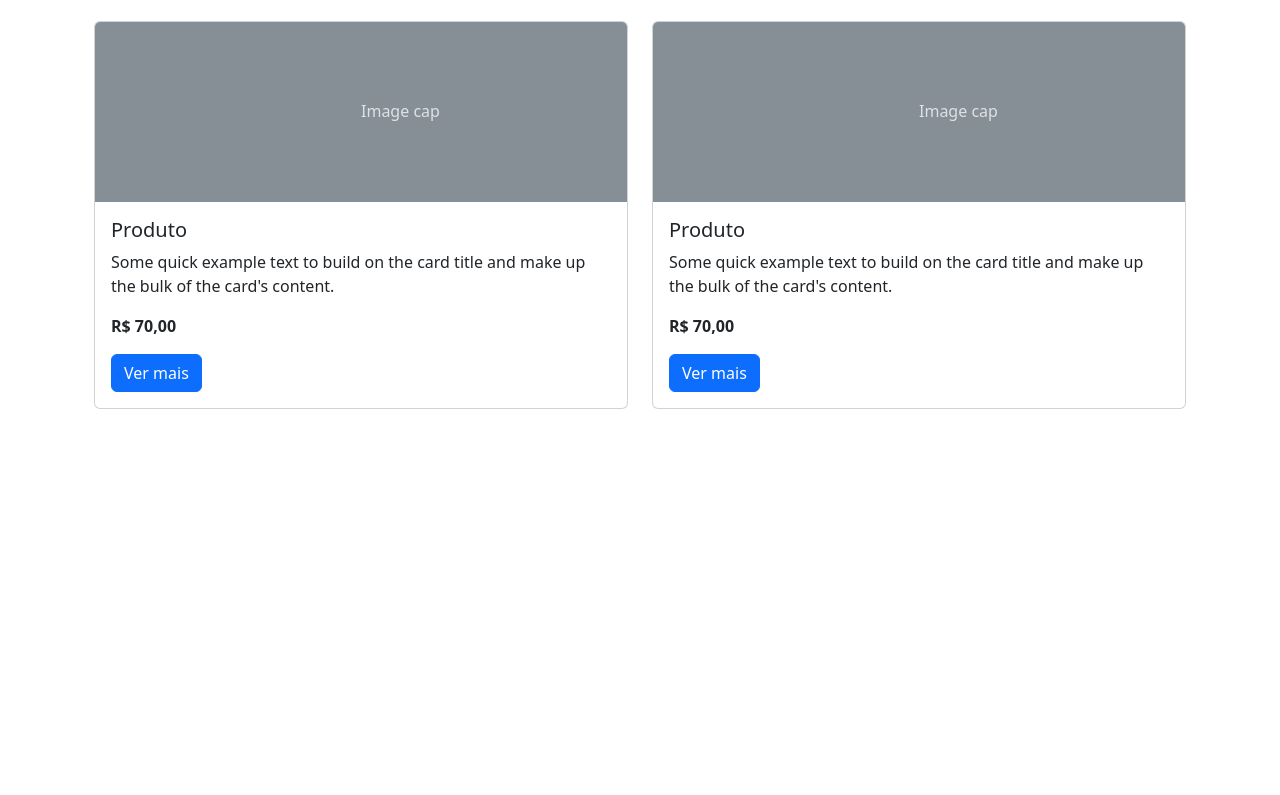
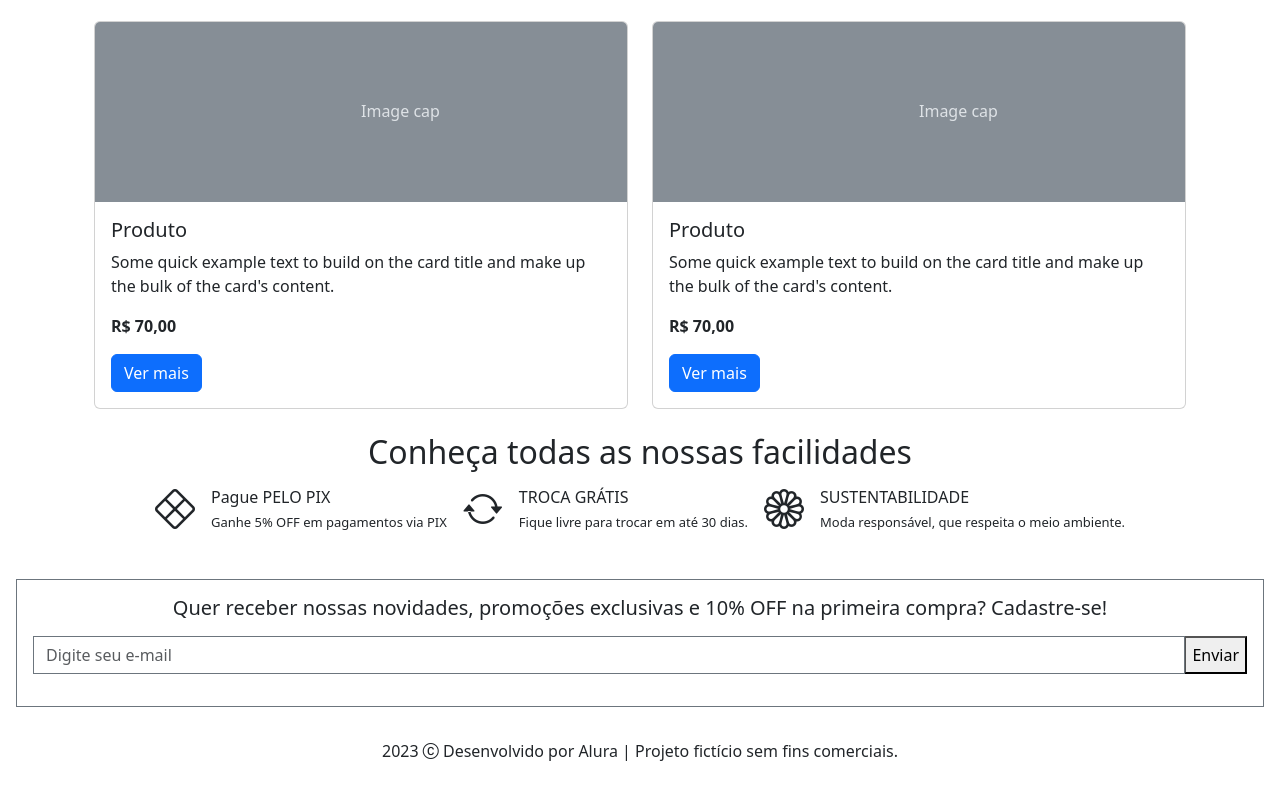
Before and after one commit to kleberaluizio/Bootstrap, a plain HTML site: page Meteora/index.html in a window 1280 px wide. Shown: the part 1886-2681 px from the top of the page. Before the commit the page ends 2319 px from the top, so only its background shows below. Drawn offline with nearby package versions, Linux system fonts and the light colour scheme.

Commit message:
Wireframe completo!

```diff
--- /dev/null
+++ b/Meteora/estilos.css
@@ -0,0 +1,3 @@
+.texto-menor {
+    font-size: 13px;
+}
--- a/Meteora/index.html
+++ b/Meteora/index.html
@@ -6,6 +6,8 @@
     <meta http-equiv="X-UA-Compatible" content="IE=edge">
     <meta name="viewport" content="width=device-width, initial-scale=1.0">
     <title>Meteora</title>
+    <link rel="stylesheet" href="./estilos.css">
+    <link rel="stylesheet" href="https://cdn.jsdelivr.net/npm/bootstrap-icons@1.10.5/font/bootstrap-icons.css">
     <link href="https://cdn.jsdelivr.net/npm/bootstrap@5.3.1/dist/css/bootstrap.min.css" rel="stylesheet"
         integrity="sha384-4bw+/aepP/YC94hEpVNVgiZdgIC5+VKNBQNGCHeKRQN+PtmoHDEXuppvnDJzQIu9" crossorigin="anonymous">
 </head>
@@ -314,9 +316,51 @@
                 </div>
             </div>
         </div>
+    </div>
 
+    <section class="pb-4">
+        <h2 class="text-center">Conheça todas as nossas facilidades</h2>
 
-    </div>
+        <div class="d-flex flex-column flex-lg-row align-items-center justify-content-center gap-3 px-3">
+            <div class="divs-facilidades d-flex align-items-center">
+                <div><i class="bi bi-x-diamond fs-1"></i></div>
+                <div>
+                    <div class="ms-3 mb-1">Pague PELO PIX</div>
+                    <div class="texto-menor ms-3">Ganhe 5% OFF em pagamentos via PIX</div>
+                </div>
+            </div>
+
+            <div class="divs-facilidades d-flex align-items-center">
+                <div><i class="bi bi-arrow-repeat fs-1"></i></div>
+                <div>
+                    <div class="ms-3 mb-1">TROCA GRÁTIS</div>
+                    <div class="texto-menor ms-3">Fique livre para trocar em até 30 dias.</div>
+                </div>
+            </div>
+
+            <div class="divs-facilidades d-flex align-items-center">
+                <div><i class="bi bi-flower1 fs-1"></i></div>
+                <div>
+                    <div class="ms-3 mb-1">SUSTENTABILIDADE</div>
+                    <div class="texto-menor ms-3">Moda responsável, que respeita o meio ambiente.</div>
+                </div>
+            </div>
+        </div>
+    </section>
+
+    <form class="border border-secondary m-3 p-3 text-center">
+        <h5>Quer receber nossas novidades, promoções exclusivas e 10% OFF na primeira compra? Cadastre-se!</h5>
+
+        <div class="input-group my-3">
+            <input type="email" class="form-control border-secondary rounded-0" placeholder="Digite seu e-mail"
+                aria-label="Digite seu e-mail" aria-describedby="button-addon2" />
+            <button type="button" id="button-addon2">Enviar</button>
+        </div>
+    </form>
+
+    <footer class="text-center">
+        <p class="py-3">2023 <i class="bi bi-c-circle"></i> Desenvolvido por Alura | Projeto fictício sem fins comerciais.</p>
+    </footer>
 
     <script src="https://cdn.jsdelivr.net/npm/bootstrap@5.3.1/dist/js/bootstrap.bundle.min.js"
         integrity="sha384-HwwvtgBNo3bZJJLYd8oVXjrBZt8cqVSpeBNS5n7C8IVInixGAoxmnlMuBnhbgrkm"
```
